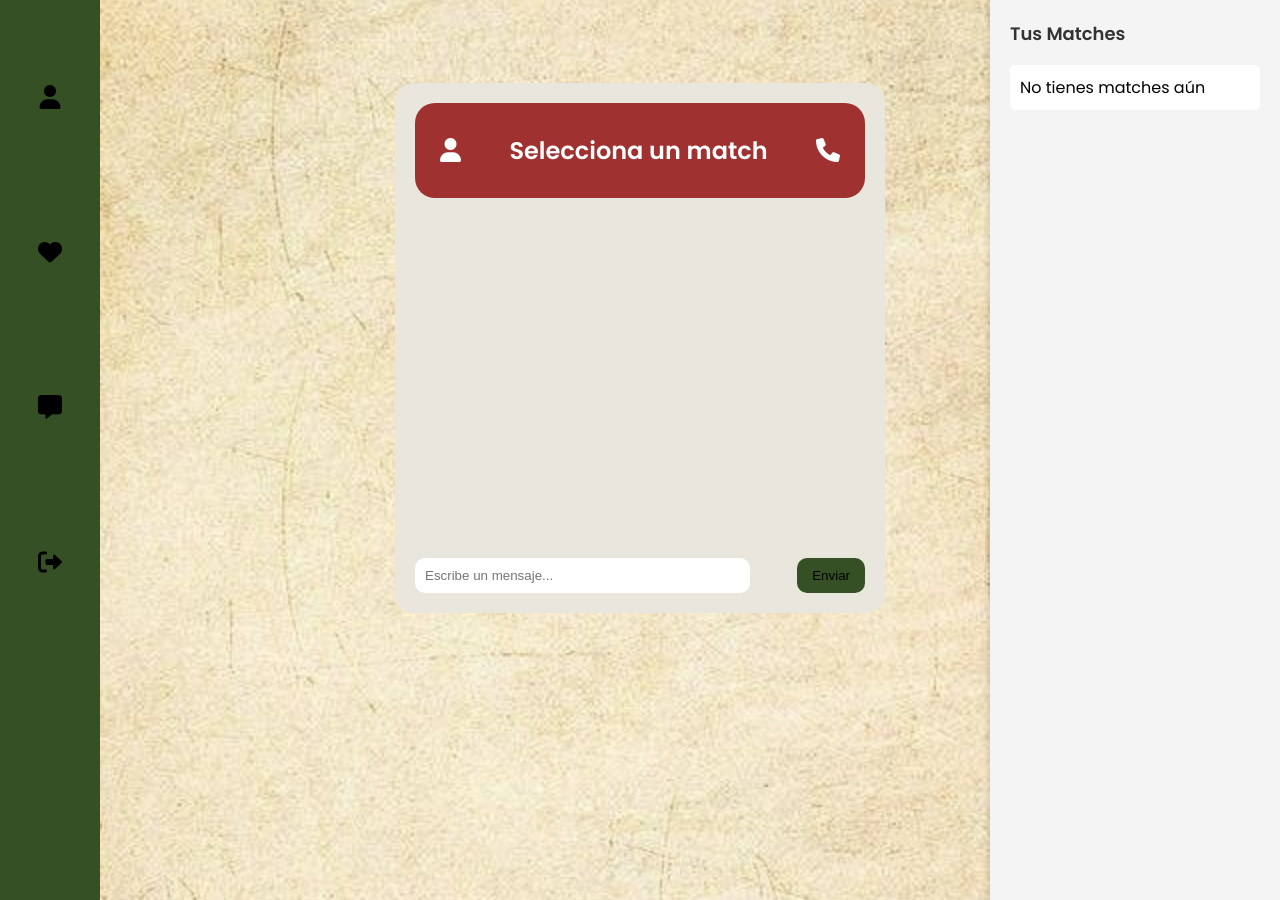
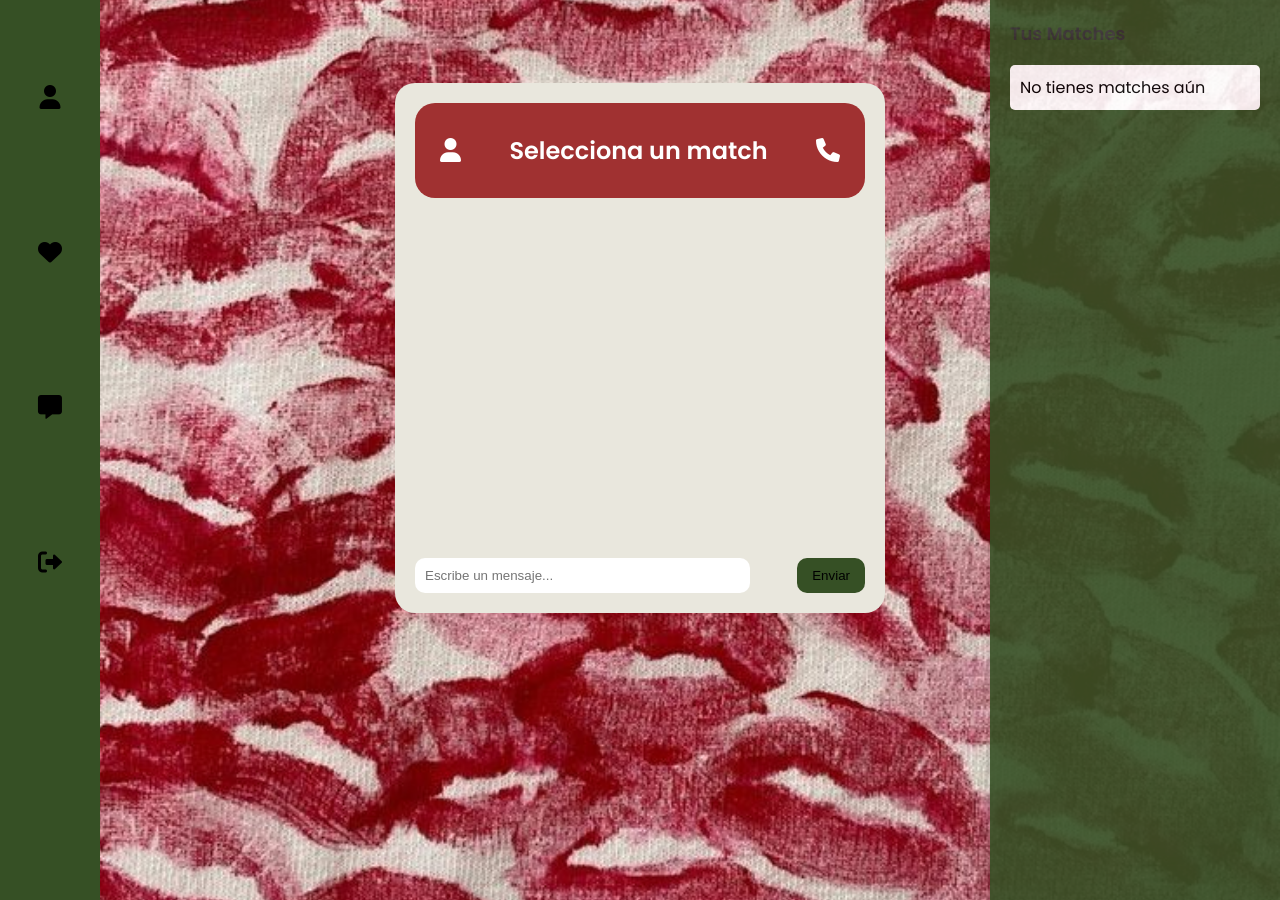
Before and after one commit to TitaAnca/Amorito-v.2, a Flask app: page /chat/1 in a window 1280 px wide. Run offline with Flask 3, Linux system fonts and the light colour scheme; data that the repository does not hold is empty; some libraries are stand-ins or nearby versions.

Commit message:
imagenes

```diff
--- a/static/css/chat.css
+++ b/static/css/chat.css
@@ -5,7 +5,7 @@ body {
     display: flex;
     align-items: center;
     justify-content: center;
-    background-image: url(../Imagenes/Fondo_Base.jpg);
+    background-image: url(../Imagenes/поцелуй.jpg);
     background-size: cover;
     background-position: center;
     background-repeat: no-repeat;
@@ -182,7 +182,8 @@ body {
     right: 0;
     width: 250px;
     height: 100%;
-    background-color: #f4f4f4;
+    background-color:#365025;
+    opacity: 90%;
     padding: 20px;
     box-shadow: -3px 0 5px rgba(0, 0, 0, 0.1);
     overflow-y: auto;
--- a/static/css/perfil.css
+++ b/static/css/perfil.css
@@ -117,7 +117,7 @@ body {
     display: flex;
     flex-direction: column;
     padding: 20px;
-    background: #ffffff;
+    background: hwb(0 81% 18%);
     border-radius: 10px;
     box-shadow: 0px 4px 12px rgba(0, 0, 0, 0.1);
     text-align: left;
```
Also changed, not shown: static/Imagenes/поцелуй.jpg (added).
